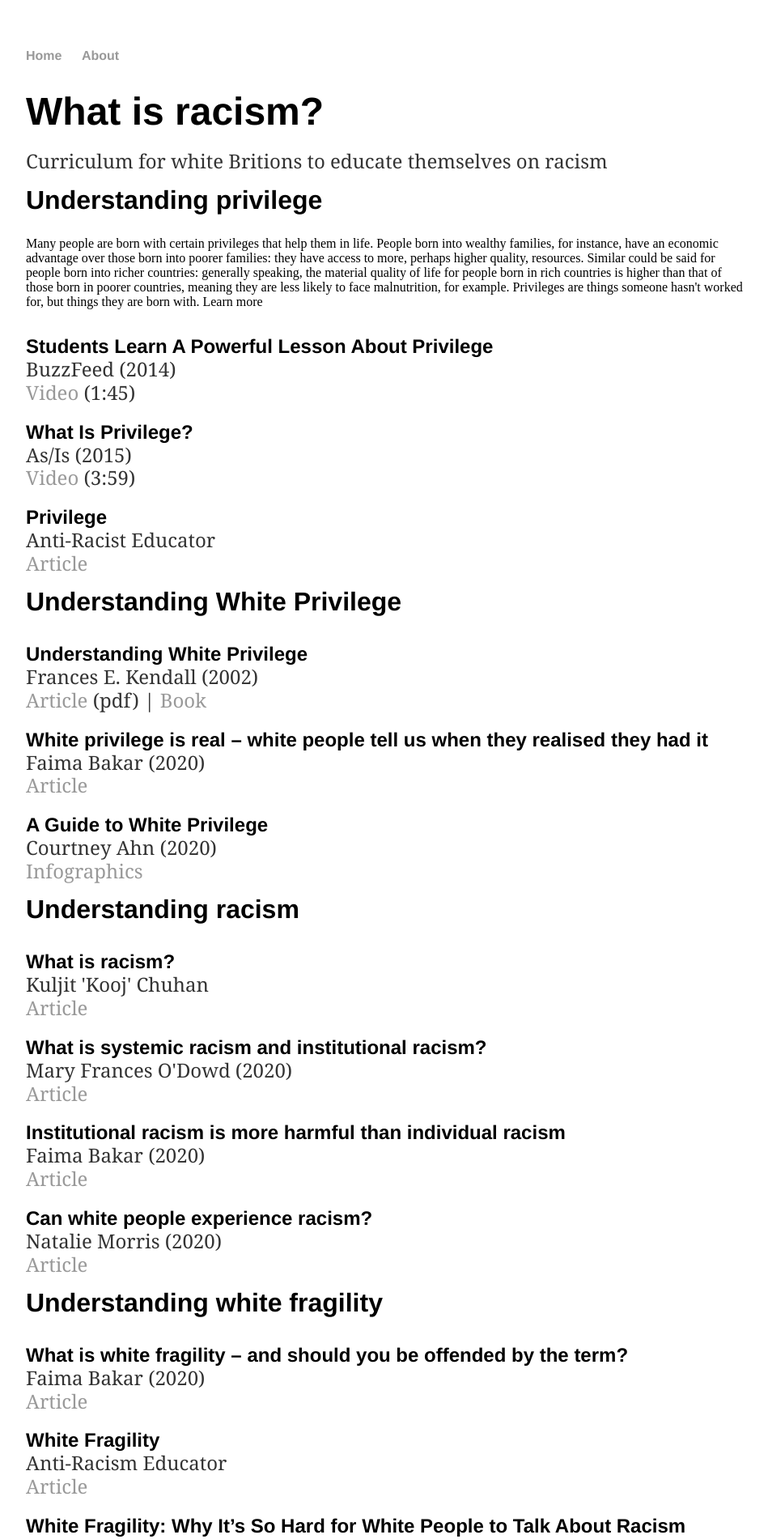
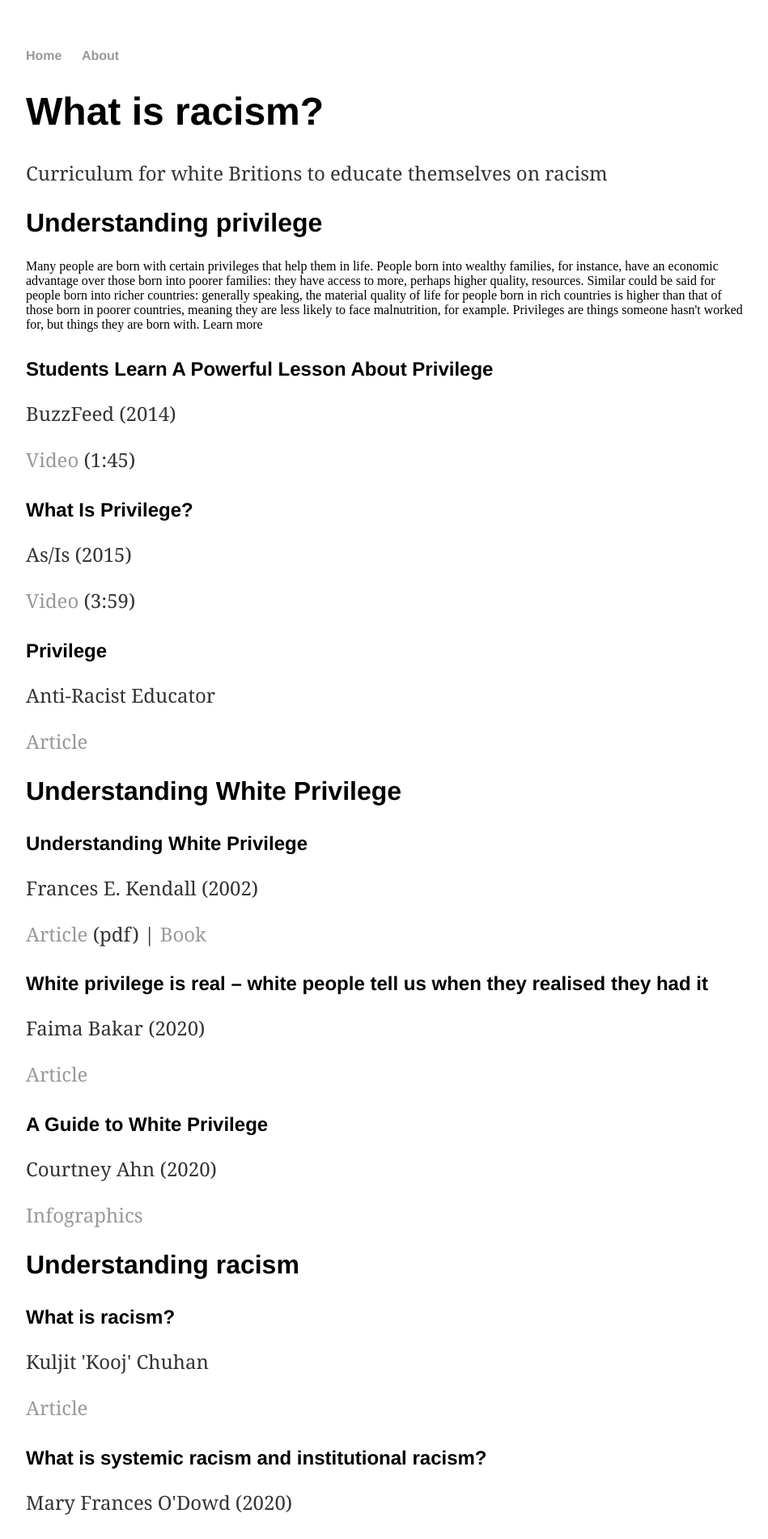
Before and after one commit to whatisracism/whatisracism.github.io, a Jekyll site: the page built from index.html, in a window 1280 px wide. Shown: the top 1901 px of the page at 81% size, without its empty margins (160-1109 px from the left). Built offline with Jekyll 4.4.1, drawn with Linux system fonts in a browser that asks for light colours.

Commit message:
Update main.css

```diff
--- a/css/main.css
+++ b/css/main.css
@@ -41,8 +41,6 @@ p {
     font-size: 1.5em;
     font-family: 'Georgia', 'serif';
     color: #333;
-    line-height: 0.2em;
-    margin-top: 0.5em;
 }
 footer {
     border-top: 1px solid #d5d5d5;
```
